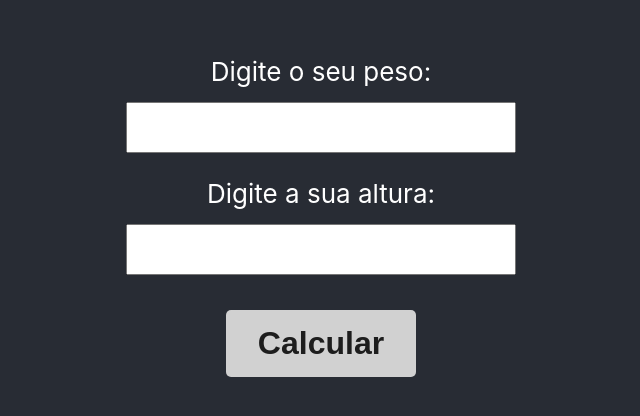
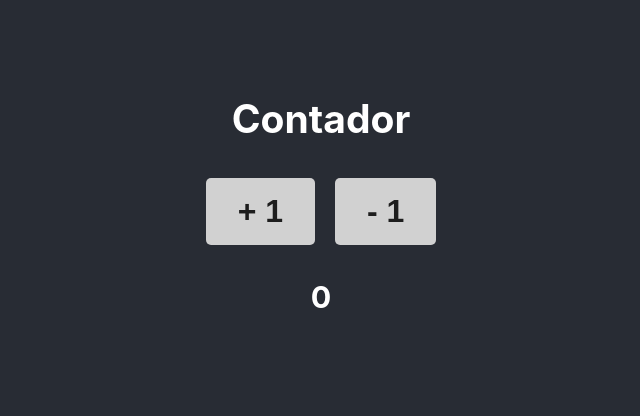
Before and after one commit to yantedesco/my-app, a React (Create React App) app: page / in a window 1280 px wide. Shown: the part 196-612 px from the top of the page, without its empty margins (319-959 px from the left). Built offline with nearby package versions, Linux system fonts and the light colour scheme.

Commit message:
components

```diff
--- a/src/App.js
+++ b/src/App.js
@@ -1,112 +1,21 @@
 import { useState } from "react";
 import "./App.css";
-
-// function App() {
-//   const [contador, setContador] = useState(0);
-
-//   const estiloBotao = {
-//     backgroundColor: "#d1d1d1",
-//     color: "#1d1d1d",
-//     border: "none",
-//     padding: "15px 32px",
-//     textAlign: "center",
-//     textDecoration: "none",
-//     display: "inline-block",
-//     fontSize: "2rem",
-//     margin: "4px 10px",
-//     cursor: "pointer",
-//     borderRadius: "5px",
-//     fontWeight: "bold"
-//   };
-
-//   return (
-//     <div className="App">
-//       <header className="App-header">
-//         <div>
-//           <h2>Contador</h2>
-//           <div style={{ display: "flex", flexDirection: "row" }}>
-//             <button style={estiloBotao} onClick={() => setContador(contador + 1)}>
-//               + 1
-//             </button>
-//             <button style={estiloBotao} onClick={() => setContador(contador - 1)}>
-//               - 1
-//             </button>
-//           </div>
-//           <h3 className="resultadoado">{contador}</h3>
-//         </div>
-//       </header>
-//     </div>
-//   );
-// }
-
-// export default App;
+import { Botao } from "./components/Botao";
 
 function App() {
-  const [dados, setDados] = useState({
-    peso: "",
-    altura: ""
-  });
-  const [resultado, setResultado] = useState(0);
-  const [resultadoLista, setResultadoLista] = useState([]);
-  const estiloBotao = {
-    backgroundColor: "#d1d1d1",
-    color: "#1d1d1d",
-    border: "none",
-    padding: "15px 32px",
-    textAlign: "center",
-    fontSize: "2rem",
-    marginTop: 35,
-    cursor: "pointer",
-    borderRadius: "5px",
-    fontWeight: "bold"
-  };
+  const [contador, setContador] = useState(0);
 
-  const calcularIMC = (e) => {
-    e.preventDefault();
-    const imc = (dados.peso / (dados.altura * dados.altura)).toFixed(2);
-    setResultado(imc);
-    setResultadoLista([...resultadoLista, imc]);
-  };
   return (
     <div className="App">
       <header className="App-header">
-        <form onSubmit={calcularIMC}>
-          <div style={{ display: "flex", flexDirection: "column", marginTop: 25 }}>
-            <label style={{ marginBottom: 15 }}>Digite o seu peso:</label>
-            <input
-              type="number"
-              style={{ padding: "5px 15px", fontSize: "2rem", fontFamily: "Helvetica" }}
-              value={dados.peso}
-              onChange={(evento) => {
-                setDados({ ...dados, peso: evento.target.value });
-              }}
-            />
+        <div>
+          <h2>Contador</h2>
+          <div style={{ display: "flex", flexDirection: "row" }}>
+            <Botao nome="+ 1" onClick={() => setContador(contador + 1)} />
+            <Botao nome="- 1" onClick={() => setContador(contador - 1)} />
           </div>
-          <div style={{ display: "flex", flexDirection: "column", marginTop: 25 }}>
-            <label style={{ marginBottom: 15 }}>Digite a sua altura:</label>
-            <input
-              type="number"
-              style={{ padding: "5px 15px", fontSize: "2rem", fontFamily: "Helvetica" }}
-              value={dados.altura}
-              onChange={(e) => setDados({ ...dados, altura: e.target.value })}
-            />
-          </div>
-          <div>
-            <button style={estiloBotao} type="submit">
-              Calcular
-            </button>
-          </div>
-        </form>
-        {resultado ? <h1>Seu IMC é: {resultado}</h1> : null}
-        {resultadoLista.length > 0
-          ? resultadoLista.map((resultado, index) => {
-              return (
-                <h1>
-                  Histórico {index + 1}: {resultado}
-                </h1>
-              );
-            })
-          : null}
+          <h3 className="resultadoado">{contador}</h3>
+        </div>
       </header>
     </div>
   );
--- /dev/null
+++ b/src/components/Botao/index.js
@@ -0,0 +1,24 @@
+import React from "react";
+
+export const Botao = (props) => {
+  const estiloBotao = {
+    backgroundColor: "#d1d1d1",
+    color: "#1d1d1d",
+    border: "none",
+    padding: "15px 32px",
+    textAlign: "center",
+    textDecoration: "none",
+    display: "inline-block",
+    fontSize: "2rem",
+    margin: "4px 10px",
+    cursor: "pointer",
+    borderRadius: "5px",
+    fontWeight: "bold"
+  };
+
+  return (
+    <button style={estiloBotao} onClick={props.onClick}>
+      {props.nome}
+    </button>
+  );
+};
--- /dev/null
+++ b/src/components/index.js
@@ -0,0 +1 @@
+export { Botao } from "./Botao";
```
Also changed, not shown: src/components/Botao/styles.css (added).
